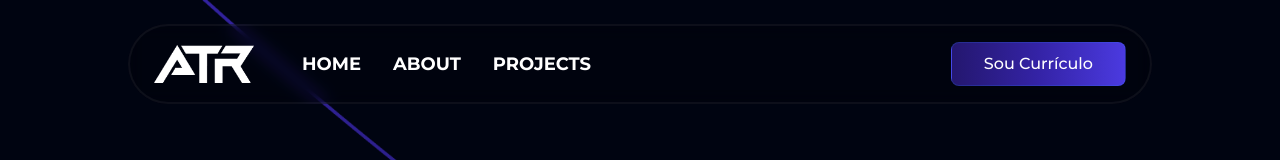
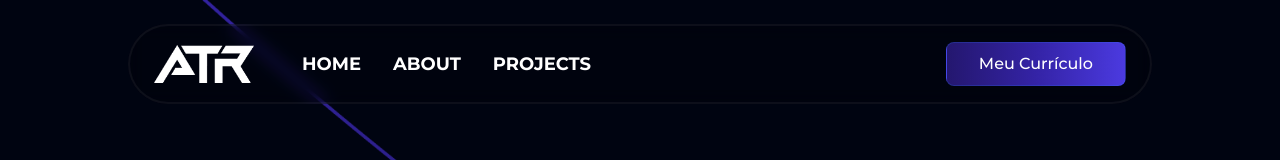
Before and after one commit to mearthur/Portifolio-Next, a Next.js app: page / in a window 1280 px wide. Shown: the top 160 px of the page. Built offline with nearby package versions, Linux system fonts and the light colour scheme.

Commit message:
feat: add link pdf navigation

```diff
--- a/src/app/_components/navigation.tsx
+++ b/src/app/_components/navigation.tsx
@@ -32,9 +32,16 @@ export default function Navigation() {
         </div>
 
         <div className="hidden md:block">
-          <Button variant="liquid" size="lg" className="font-medium">
-            Sou Currículo
-          </Button>
+          <a
+            href="https://drive.google.com/file/d/1uj8UK7OXMHb0Y7FHVQlDYWCupmzs3ZfE/view?usp=drive_link"
+            target="_blank"
+            rel="noopener noreferrer"
+            className="cursor-pointer"
+          >
+            <Button variant="liquid" size="lg" className="font-medium">
+              Meu Currículo
+            </Button>
+          </a>
         </div>
 
         <div className="flex items-center justify-center md:hidden">
@@ -56,8 +63,13 @@ export default function Navigation() {
             PROJECTS
           </a>
           <Button variant="liquid" size="lg" className="font-medium" asChild>
-            <a href="/curriculo.pdf" target="_blank" rel="noopener noreferrer">
-              Sou Currículo
+            <a
+              href="https://drive.google.com/file/d/1uj8UK7OXMHb0Y7FHVQlDYWCupmzs3ZfE/view?usp=drive_link"
+              target="_blank"
+              rel="noopener noreferrer"
+              className="cursor-pointer"
+            >
+              Meu Currículo
             </a>
           </Button>
         </div>
```
